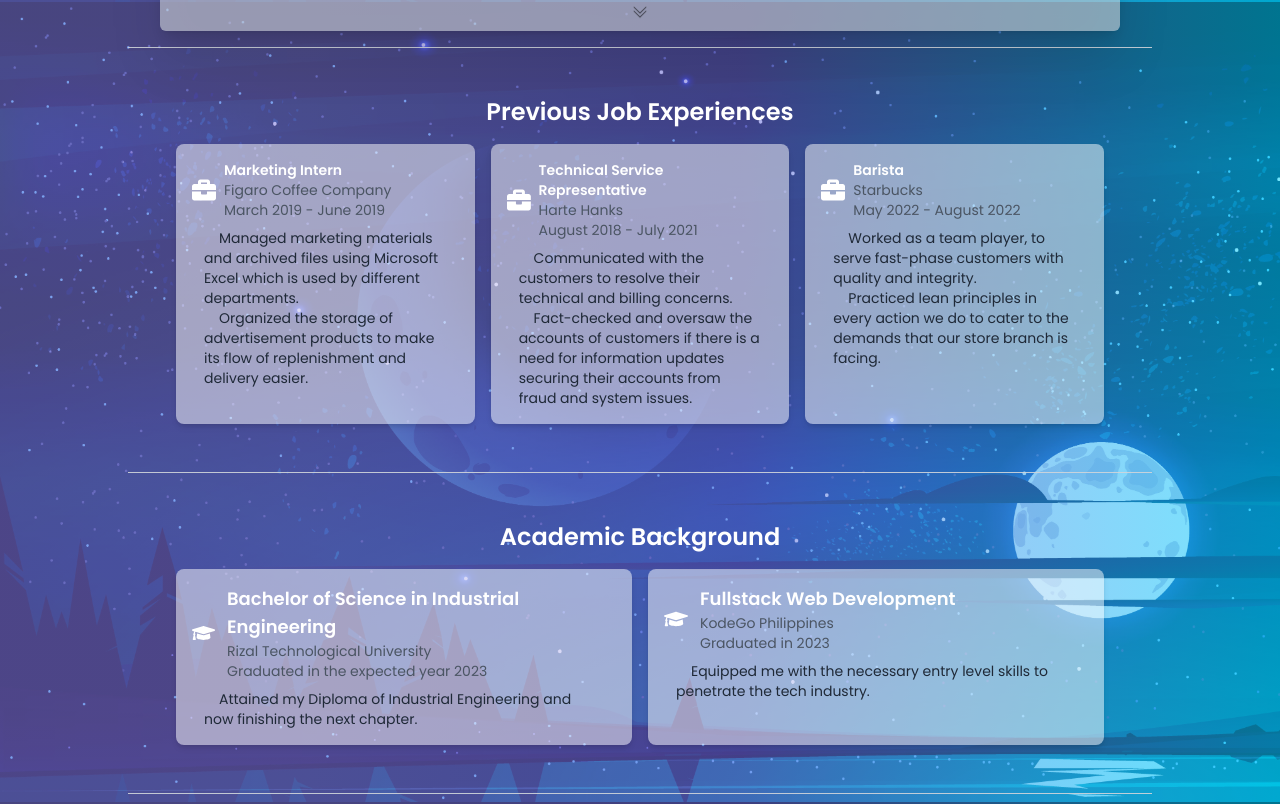
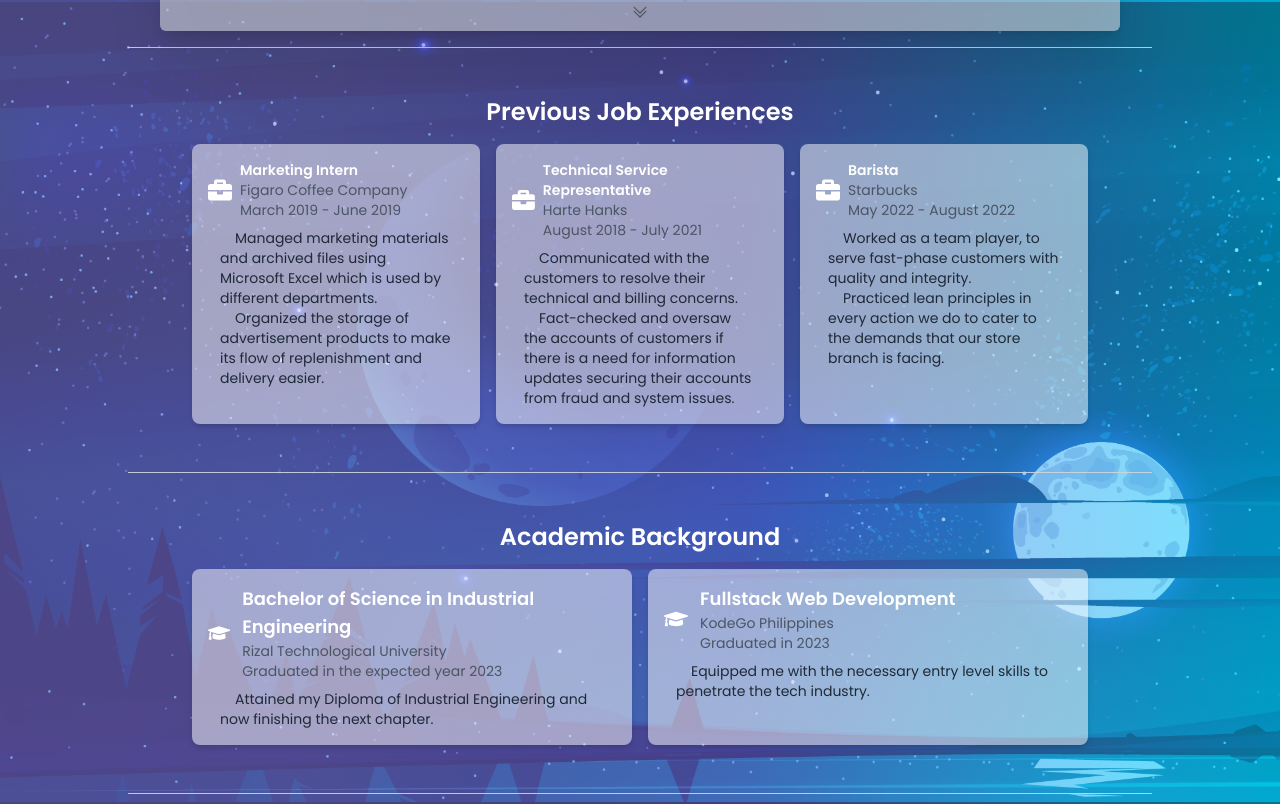
Before and after one commit to Kypso18/PersonalWebPage, a React (Create React App) app: page /about in a window 1280 px wide. Shown: the part 798-1602 px from the top of the page. Built offline with nearby package versions, Linux system fonts and the light colour scheme.

Commit message:
update Acads.js and jobExperiences.js

```diff
--- a/src/components/Acads.js
+++ b/src/components/Acads.js
@@ -24,7 +24,7 @@
 const AcademicBackgroundSection = () => {
   return (
     <section className="py-8">
-      <div className="container mx-auto px-12 xl:px-44 md:px-24 lg:px-32 sm:px-20">
+      <div className="container mx-auto px-12 xl:px-48 md:px-24 lg:px-32 sm:px-20">
         <h2 className="text-2xl font-bold mb-4 text-center">Academic Background</h2>
         <div className="grid gap-4 md:grid-cols-2 lg:grid-cols-2">
           {academicBackground.map((academic) => (
--- a/src/components/jobExperiences.js
+++ b/src/components/jobExperiences.js
@@ -32,7 +32,7 @@
 const ExperienceSection = () => {
   return (
     <section className="py-8">
-    <div className="container mx-auto px-12 xl:px-44 md:px-24 lg:px-32 sm:px-20">
+    <div className="container mx-auto px-12 xl:px-48 md:px-24 lg:px-32 sm:px-20">
       <h2 className="text-2xl font-bold mb-4 text-center">Previous Job Experiences</h2>
       <div className="grid gap-4 md:grid-cols lg:grid-cols-3">
         {jobExperiences.map((experience) => (
```
